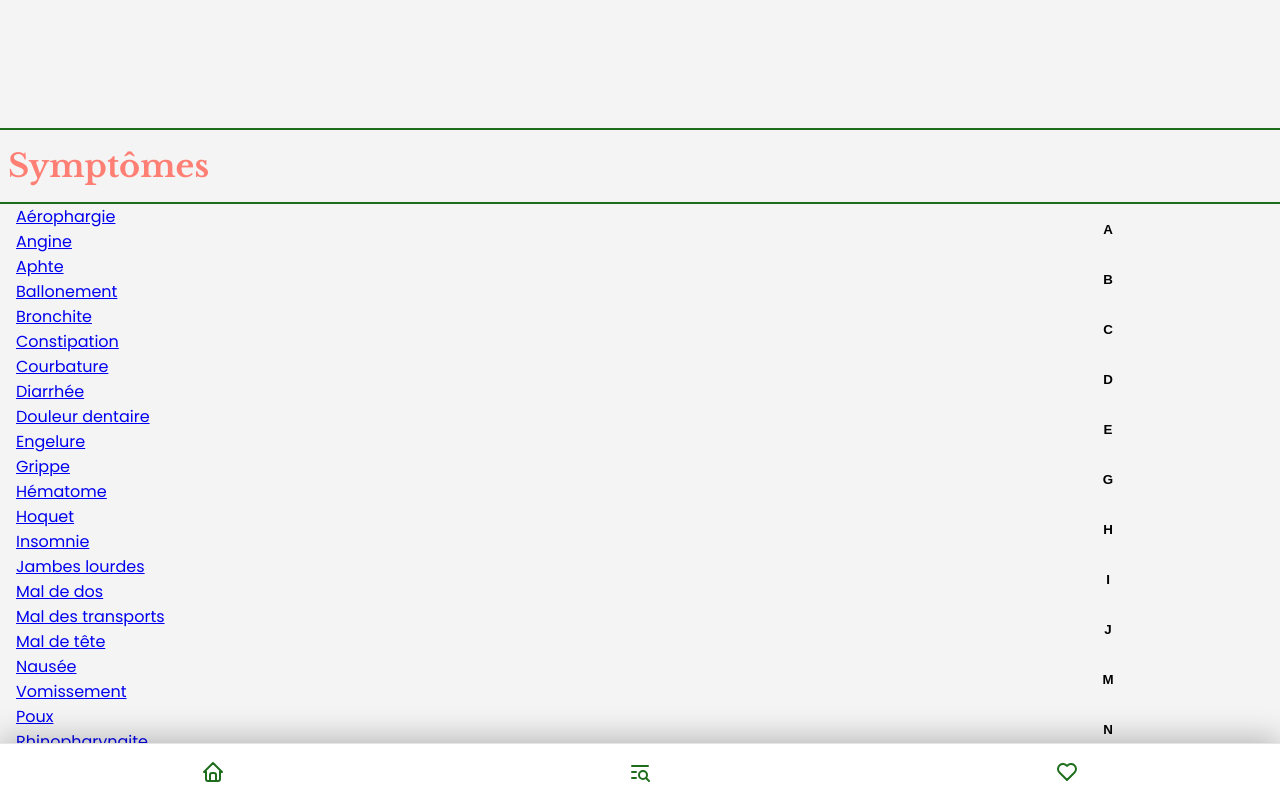
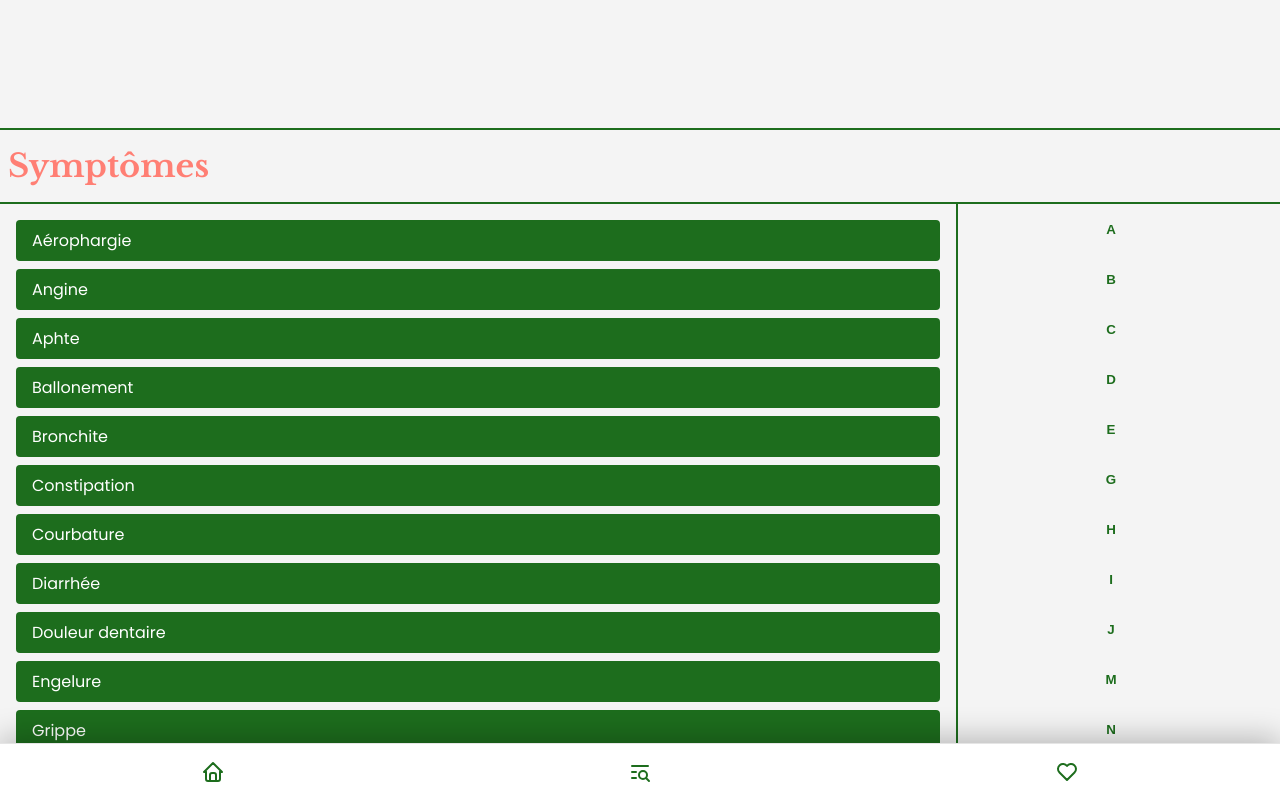
Before and after one commit to manonlvnr/TonEssentiel-App, a React (Create React App) app in the folder client/: page /symptoms in a window 1280 px wide. Shown: the top 798 px of the page. Built offline with nearby package versions, Linux system fonts and the light colour scheme.

Commit message:
Style alphabetical list

```diff
--- a/client/src/components/molecules/AlphabeticalList/AlphabeticalList.scss
+++ b/client/src/components/molecules/AlphabeticalList/AlphabeticalList.scss
@@ -5,6 +5,7 @@
 .list {
     display: grid;
     grid-template-columns: 3fr 1fr;
+    gap: var(--space-md);
     padding-inline: var(--space-md);
 }
 
@@ -18,12 +19,12 @@
     flex-direction: column;
     align-items: center;
     justify-content: space-around;
-    border-left: var(--primary-color-light) 2px solid;
+    border-left: var(--color-primary-light) 2px solid;
 }
 
 .list__letter {
     display: block;
-    color: var(--primary-color-light);
+    color: var(--color-primary-light);
     text-transform: uppercase;
     font-weight: 700;
     background: none;
@@ -36,13 +37,23 @@
 // -----------------------------------------------------------------------------
 
 .list__words {
-    margin: 0;
+    margin: var(--space-md) 0 0 0;
     padding: 0;
     display: flex;
     flex-direction: column;
+    gap: var(--space-sm);
 }
 
 .list__word {
     display: block;
     list-style: none;
+    padding: var(--space-sm) var(--space-md);
+    color: var(--color-white);
+    background-color: var(--color-primary-light);
+    border-radius: 4px;
+
+    a {
+        color: inherit;
+        text-decoration: none;
+    }
 }
```
